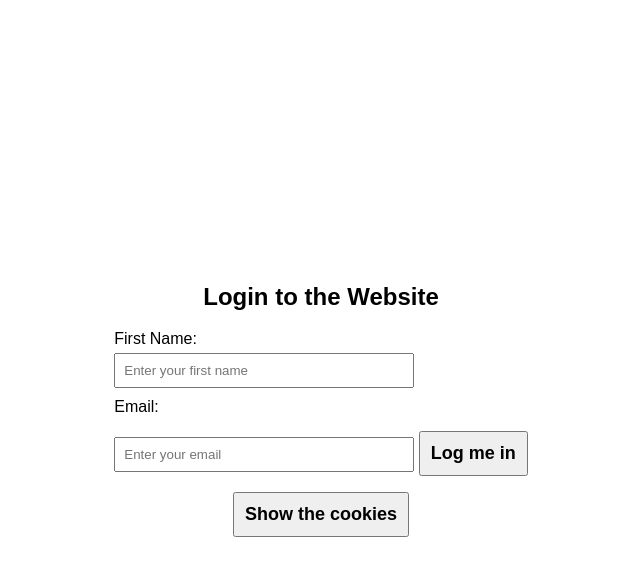
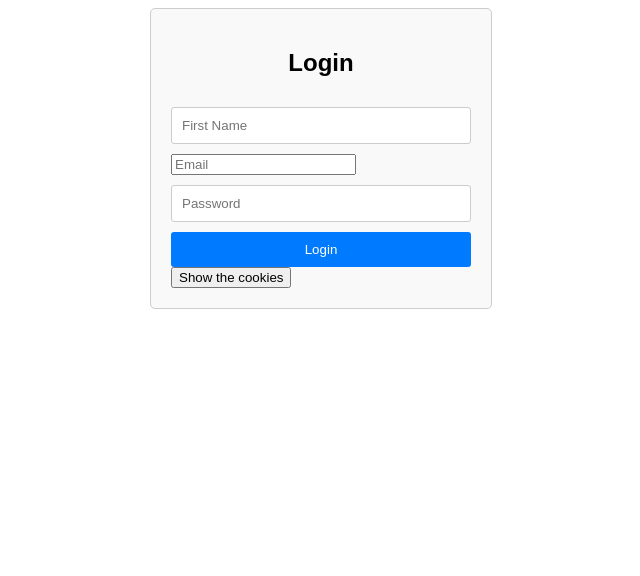
Before and after one commit to GustaveIR/alx_javascript, a website: page Cookies_local_storage/0-index.html in a window 1280 px wide. Shown: the whole page, without its empty margins (319-959 px from the left). Drawn offline with Linux system fonts and the light colour scheme.

Commit message:
Cookies_local_storage

```diff
--- a/Cookies_local_storage/0-index.html
+++ b/Cookies_local_storage/0-index.html
@@ -3,69 +3,72 @@
 <head>
 <meta charset="UTF-8">
 <meta name="viewport" content="width=device-width, initial-scale=1.0">
-  <title>Login to the Website</title>
+<title>Login Form</title>
 <style>
     body {
         font-family: Arial, sans-serif;
-      display: flex;
-      flex-direction: column;
-      align-items: center;
-      justify-content: center;
-      height: 100vh;
-      margin: 0;
     }
-    label {
-      display: block;
-      margin-bottom: 5px;
+    .login-container {
+        width: 300px;
+        margin: 0 auto;
+        padding: 20px;
+        border: 1px solid #ccc;
+        border-radius: 5px;
+        background-color: #f9f9f9;
     }
-    input[type="text"] {
-      width: 300px;
-      padding: 8px;
-      margin-bottom: 10px;
+    .login-container h2 {
+        text-align: center;
+    }
+    .login-container input[type="text"],
+    .login-container input[type="password"] {
+        width: 100%;
+        padding: 10px;
+        margin: 10px 0;
+        border: 1px solid #ccc;
+        border-radius: 3px;
         box-sizing: border-box;
     }
-    button {
-      font-weight: bold;
-      font-size: 18px;
+    .login-container input[type="submit"] {
+        width: 100%;
         padding: 10px;
-      margin-top: 10px;
+        border: none;
+        border-radius: 3px;
+        background-color: #007bff;
+        color: #fff;
+        cursor: pointer;
+    }
+    .login-container input[type="submit"]:hover {
+        background-color: #0056b3;
     }
 </style>
 </head>
 <body>
-  <h2>Login to the Website</h2>
-  <form id="loginForm">
-    <label for="firstname">First Name:</label>
-    <input type="text" id="firstname" name="firstname" placeholder="Enter your first name" required>
 
-    <label for="email">Email:</label>
-    <input type="text" id="email" name="email" placeholder="Enter your email" required>
-
-    <button type="button" onclick="setCookies()" title="Log me in">Log me in</button>
+<div class="login-container">
+    <h2>Login</h2>
+    <form action="#" method="post">
+        <input type="text" id="firstname" name="firstname" placeholder="First Name" required>
+        <input type="email" id="email" name="email" placeholder="Email" required>
+        <input type="password" name="password" placeholder="Password" required>
+        <input type="submit" value="Login" onclick="setCookies()">
+        <button type="button" onclick="showCookies()">Show the cookies</button>
     </form>
-
-  <button type="button" onclick="showCookies()">Show the cookies</button>
+</div>
 
 <script>
     function setCookies() {
-      var firstNameValue = document.getElementById('firstname').value;
+        var firstnameValue = document.getElementById('firstname').value;
         var emailValue = document.getElementById('email').value;
-
-      document.cookie = `firstname=${firstNameValue}; path=/`;
-      document.cookie = `email=${emailValue}; path=/`;
+        document.cookie = "firstname=" + firstnameValue;
+        document.cookie = "email=" + emailValue;
     }
 
     function showCookies() {
-      var cookies = document.cookie.split(';');
-      var cookiesText = "Cookies:";
-      for (var i = 0; i < cookies.length; i++) {
-        cookiesText += "<br>" + cookies[i].trim();
-      }
-
-      var paragraph = document.createElement('p');
-      paragraph.innerHTML = cookiesText;
-      document.body.appendChild(paragraph);
+        var cookiesParagraph = document.createElement('p');
+        cookiesParagraph.innerHTML = "Cookies: " + document.cookie;
+        document.body.appendChild(cookiesParagraph);
     }
 </script>
+
 </body>
 </html>
```
Lines whose indentation alone changed are shown as unchanged.
